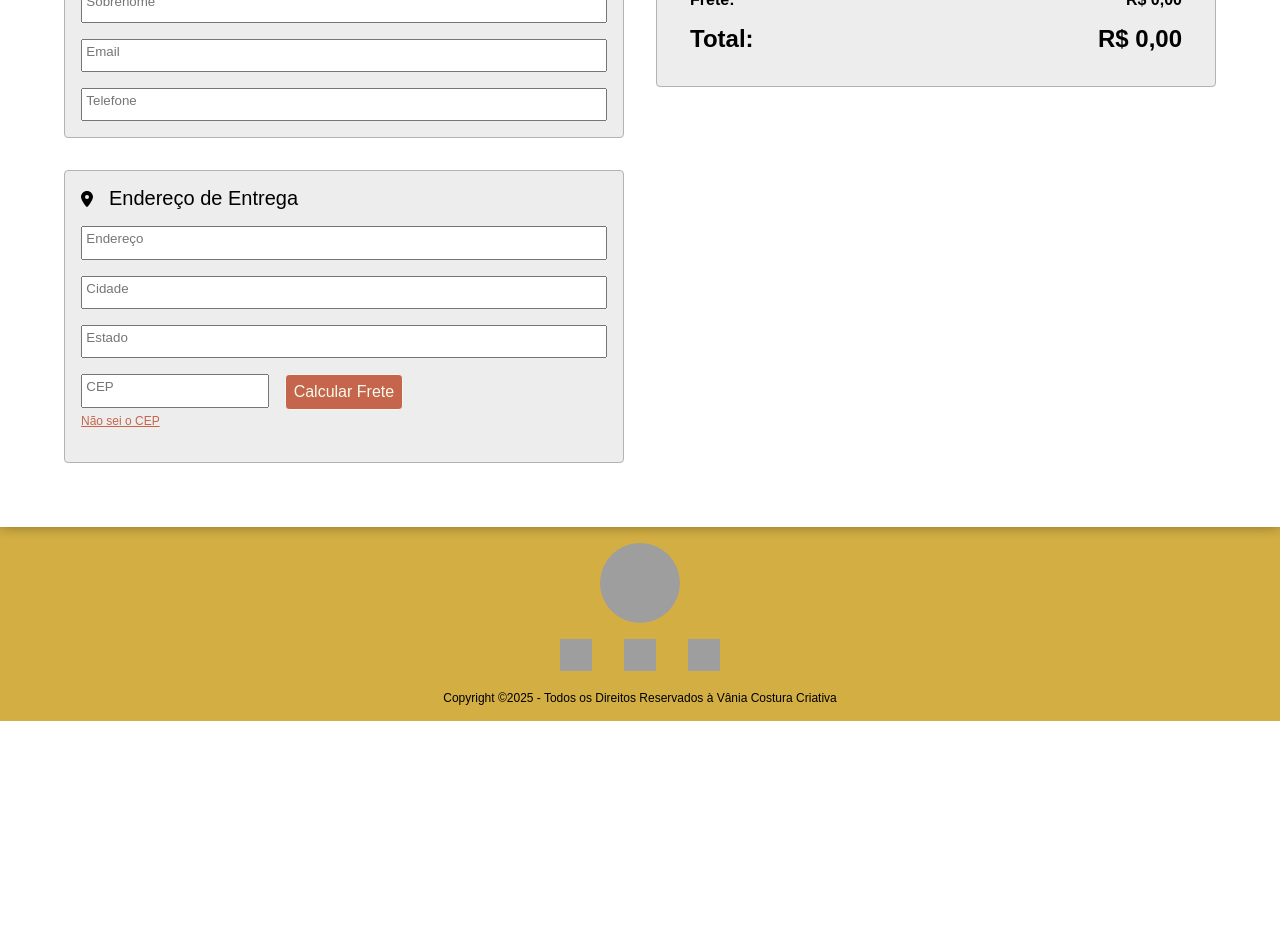
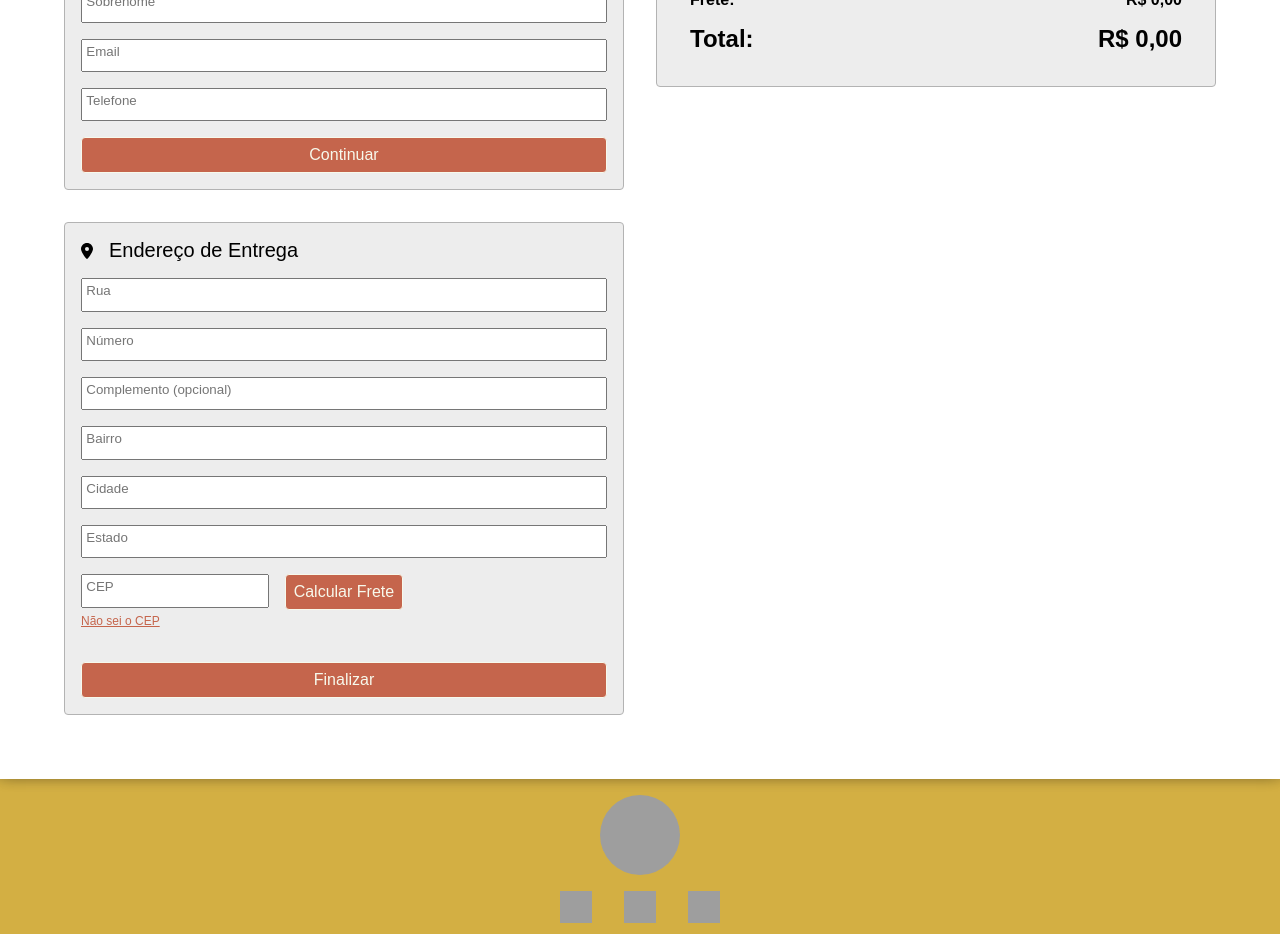
Before and after one commit to douglaspatusco/vcosturac, a Next.js app: page /checkout in a window 1280 px wide. Shown: the part 360-1294 px from the top of the page. Before the commit the page ends 1081 px from the top, so only its background shows below. Built offline with nearby package versions, Linux system fonts and the light colour scheme; grey boxes are pictures that could not be loaded.

Commit message:
feat: create checkout form

```diff
--- a/src/components/AddressForm/index.tsx
+++ b/src/components/AddressForm/index.tsx
@@ -1,25 +1,107 @@
+import { useState } from 'react'
 import { faLocationDot } from '@fortawesome/free-solid-svg-icons'
+
 import ShippingPage from '../Freight'
 import CheckoutTitle from '../CheckoutTitles'
-import { ShippingData } from './styles'
 
-const AddressForm = () => (
+import { Button, ShippingData } from './styles'
+
+const AddressForm = () => {
+  const [street, setStreet] = useState('')
+  const [number, setNumber] = useState('')
+  const [complement, setComplement] = useState('')
+  const [neighborhood, setNeighborhood] = useState('')
+  const [city, setCity] = useState('')
+  const [state, setState] = useState('')
+
+  const handleSubmit = (e: React.FormEvent) => {
+    e.preventDefault()
+
+    const time = new Date().toLocaleString()
+    const timeOnlyNumbers = time.replace(/[^0-9]/g, '') // Remove tudo que não for número
+    const timeStamp = timeOnlyNumbers.slice(0, 14) // Pega os primeiros 14 dígitos (ano, mês, dia, hora, minuto e segundo)
+
+    console.log(`Formulário enviado em: ${time}`)
+    console.log(`Timestamp formatado: ${timeStamp}`)
+    console.log(`Dados de Entrega:`, {
+      street,
+      number,
+      complement,
+      neighborhood,
+      city,
+      state,
+    })
+  }
+
+  return (
     <ShippingData>
       <CheckoutTitle icon={faLocationDot}>Endereço de Entrega</CheckoutTitle>
       <>
-      <label htmlFor="">Endereço</label>
-      <input type="text" placeholder="Endereço" />
+        <label htmlFor="street">Rua</label>
+        <input
+          type="text"
+          id="street"
+          placeholder="Rua"
+          value={street}
+          onChange={(e) => setStreet(e.target.value)}
+        />
       </>
       <>
-      <label htmlFor="">Cidade</label>
-      <input type="text" placeholder="Cidade" />
+        <label htmlFor="number">Número</label>
+        <input
+          type="text"
+          id="number"
+          placeholder="Número"
+          value={number}
+          onChange={(e) => setNumber(e.target.value)}
+        />
       </>
       <>
-      <label htmlFor="">Estado</label>
-      <input type="text" placeholder="Estado" />
+        <label htmlFor="complement">Complemento</label>
+        <input
+          type="text"
+          id="complement"
+          placeholder="Complemento (opcional)"
+          value={complement}
+          onChange={(e) => setComplement(e.target.value)}
+        />
+      </>
+      <>
+        <label htmlFor="neighborhood">Bairro</label>
+        <input
+          type="text"
+          id="neighborhood"
+          placeholder="Bairro"
+          value={neighborhood}
+          onChange={(e) => setNeighborhood(e.target.value)}
+        />
+      </>
+      <>
+        <label htmlFor="city">Cidade</label>
+        <input
+          type="text"
+          id="city"
+          placeholder="Cidade"
+          value={city}
+          onChange={(e) => setCity(e.target.value)}
+        />
+      </>
+      <>
+        <label htmlFor="state">Estado</label>
+        <input
+          type="text"
+          id="state"
+          placeholder="Estado"
+          value={state}
+          onChange={(e) => setState(e.target.value)}
+        />
       </>
       <ShippingPage />
+      <Button type="submit" onClick={handleSubmit}>
+        Finalizar
+      </Button>
     </ShippingData>
   )
+}
 
 export default AddressForm
--- a/src/components/AddressForm/styles.ts
+++ b/src/components/AddressForm/styles.ts
@@ -25,3 +25,17 @@ export const ShippingData = styled.div`
     display: none;
   }
 `
+
+export const Button = styled.button`
+  border: 0.0625em solid;
+  border-radius: 0.25em;
+  padding: 0.5em;
+  font-size: 1em;
+  color: ${colors.creme};
+  background-color: ${colors.salmao};
+  cursor: pointer;
+
+  &:hover {
+    background-color: ${colors.salmaoClaro};
+  }
+`
--- a/src/components/Freight/index.tsx
+++ b/src/components/Freight/index.tsx
@@ -17,6 +17,7 @@ const ShippingPage = () => {
 
   const handleCalculate = () => {
     handleCalculateShipping(cepDestino, setShippingOptions, setIsLoading)
+    console.log('Calculando frete para o CEP:', cepDestino)
   }
 
   const handleReset = () => {
--- a/src/components/PersonalDataForm/index.tsx
+++ b/src/components/PersonalDataForm/index.tsx
@@ -1,28 +1,67 @@
 import { faUser } from '@fortawesome/free-solid-svg-icons'
 import CheckoutTitle from '../CheckoutTitles'
-import { ShippingData } from './styles'
+import { Button, ShippingData } from './styles'
+import { useState } from 'react'
 
-const PersonalDataForm = () => (
+const PersonalDataForm = () => {
+  const [name, setName] = useState('')
+  const [surname, setSurname] = useState('')
+  const [email, setEmail] = useState('')
+  const [phone, setPhone] = useState('')
+
+  const handleSubmit = (e: React.FormEvent) => {
+    e.preventDefault()
+    // Handle form submission logic here
+    console.log(`Dados do Usuário:`, { name, surname, email, phone })
+  }
+  // Note: The handleSubmit function is defined but not used in this component.
+  // It can be used to handle form submission if needed.
+
+  return (
     <ShippingData>
-    <CheckoutTitle icon={faUser}>Informações Pessoais</CheckoutTitle>
+      <CheckoutTitle icon={faUser}>Informações de identificação</CheckoutTitle>
 
       <>
         <label htmlFor="">Nome</label>
-      <input type="text" placeholder="Nome" />
+        <input
+          type="text"
+          placeholder="Nome"
+          value={name}
+          onChange={(e) => setName(e.target.value)}
+        />
       </>
       <>
         <label htmlFor="">Sobrenome</label>
-      <input type="text" placeholder="Sobrenome" />
+        <input
+          type="text"
+          placeholder="Sobrenome"
+          value={surname}
+          onChange={(e) => setSurname(e.target.value)}
+        />
       </>
       <>
         <label htmlFor="">Email</label>
-      <input type="email" placeholder="Email" />
+        <input
+          type="email"
+          placeholder="Email"
+          value={email}
+          onChange={(e) => setEmail(e.target.value)}
+        />
       </>
       <>
         <label htmlFor="">Telefone</label>
-      <input type="tel" placeholder="Telefone" />
+        <input
+          type="tel"
+          placeholder="Telefone"
+          value={phone}
+          onChange={(e) => setPhone(e.target.value)}
+        />
       </>
+      <Button type="submit" onClick={handleSubmit}>
+        Continuar
+      </Button>
     </ShippingData>
   )
+}
 
 export default PersonalDataForm
--- a/src/components/PersonalDataForm/styles.ts
+++ b/src/components/PersonalDataForm/styles.ts
@@ -25,3 +25,17 @@ export const ShippingData = styled.div`
     display: none;
   }
 `
+
+export const Button = styled.button`
+  border: 0.0625em solid;
+  border-radius: 0.25em;
+  padding: 0.5em;
+  font-size: 1em;
+  color: ${colors.creme};
+  background-color: ${colors.salmao};
+  cursor: pointer;
+
+  &:hover {
+    background-color: ${colors.salmaoClaro};
+  }
+`
--- a/src/components/ShippingOptions/index.tsx
+++ b/src/components/ShippingOptions/index.tsx
@@ -14,6 +14,8 @@ const ShippingOptions: React.FC<ShippingOptionsProps> = ({ options }) => {
 
   const handleSelect = (option: { name: string; price: string }) => {
     dispatch(setSelectedFreight(option))
+    console.log(`Frete selecionado:`, selectedFreight?.name)
+    console.log(`Preço:`, selectedFreight?.price)
   }
 
   return (
--- a/src/pages/api/calculateShipping.ts
+++ b/src/pages/api/calculateShipping.ts
@@ -1,6 +1,5 @@
 import { NextApiRequest, NextApiResponse } from 'next'
 
-// Chadamar a API do Melhor Envio para calcular o frete
 const calculateShipping = async (cepDestino: string) => {
   const response = await fetch(
     'https://www.melhorenvio.com.br/api/v2/me/shipment/calculate',
@@ -13,7 +12,7 @@ const calculateShipping = async (cepDestino: string) => {
         'User-Agent': 'Aplicação (douglaspatusco@gmail.com)',
       },
       body: JSON.stringify({
-        from: { postal_code: '20540215' },
+        from: { postal_code: '25961146' },
         to: { postal_code: cepDestino },
         package: { height: 20, width: 20, length: 20, weight: 0.5 },
         services: '1,2',
--- a/src/pages/checkout/index.tsx
+++ b/src/pages/checkout/index.tsx
@@ -30,6 +30,7 @@ const Checkout = () => {
   }, [])
 
   if (!isClientHydrated) {
+    // Trocar por um loader
     return <span>0</span>
   }
   return (
```
Lines whose indentation alone changed are shown as unchanged.
